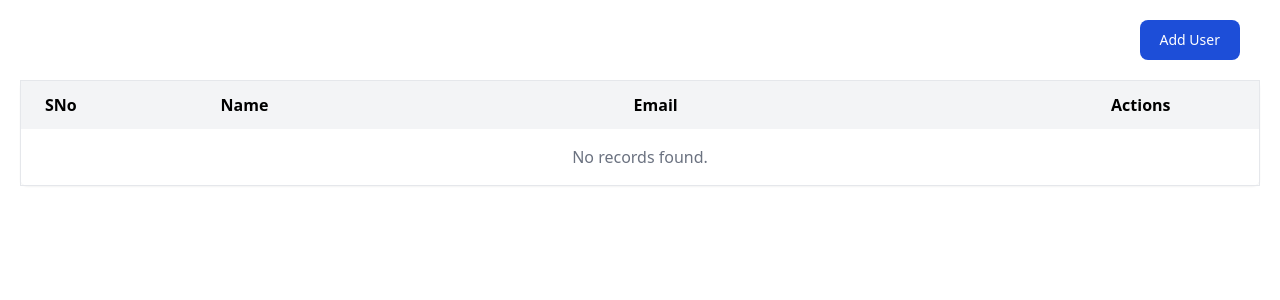
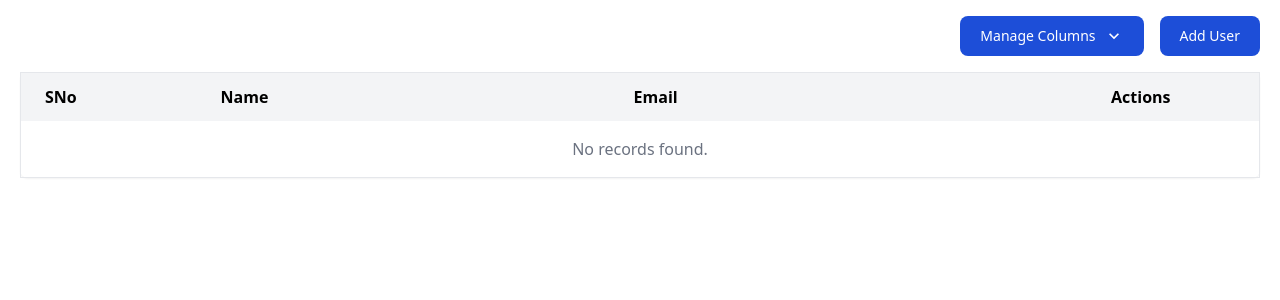
Before and after one commit to AbhishekKatnoria/react-user-crud, a React (Create React App) app: page / in a window 1280 px wide. Shown: the top 300 px of the page. Built offline with nearby package versions, Linux system fonts and the light colour scheme.

Commit message:
Add ColumnDropdown component for managing visible columns

```diff
--- a/src/App.js
+++ b/src/App.js
@@ -1,10 +1,18 @@
 import { useEffect, useState } from "react";
 import AddUser from "./components/AddUser";
 import UserList from "./components/UserList";
+import ColumnDropdown from "./components/ColumnDropdown";
 
 function App() {
   const [users, setUsers] = useState(() => {
     return JSON.parse(localStorage.getItem("users")) || [];
+  });
+
+  const [columns, setColumns] = useState({
+    SNo: true,
+    Name: true,
+    Email: true,
+    Actions: true,
   });
 
   // Sync localStorage automatically
@@ -13,8 +21,11 @@ function App() {
   }, [users]);
 
   return (
-    <div className="mx-5">
-      <AddUser setUsers={setUsers} />
+    <div className="mx-5  mt-4 ">
+      <div className="flex justify-end gap-4">
+        <ColumnDropdown columns={columns} setColumns={setColumns} />
+        <AddUser setUsers={setUsers} />
+      </div>
       <UserList users={users} setUsers={setUsers} />
     </div>
   );
--- a/src/components/AddUser.js
+++ b/src/components/AddUser.js
@@ -24,7 +24,7 @@ export default function AddUser({ setUsers }) {
   };
 
   return (
-    <div className="p-5 text-end">
+    <div>
       <button
         onClick={() => setIsOpen(true)}
         className="px-5 py-2.5 text-white bg-blue-700 hover:bg-blue-800 rounded-lg text-sm font-medium"
@@ -38,7 +38,10 @@ export default function AddUser({ setUsers }) {
             <div className="flex justify-between items-center border-b pb-3">
               <h3 className="text-xl font-semibold text-gray-900">Add User</h3>
               <button
-                onClick={() => { setIsOpen(false); setForm({ name: "", email: "" }); }}
+                onClick={() => {
+                  setIsOpen(false);
+                  setForm({ name: "", email: "" });
+                }}
                 className="text-gray-500 hover:text-gray-700"
               >
                 ✕
--- /dev/null
+++ b/src/components/ColumnDropdown.js
@@ -0,0 +1,47 @@
+import { useState } from "react";
+import { MdKeyboardArrowDown } from "react-icons/md";
+
+export default function ColumnDropdown({ columns, setColumns }) {
+  const [open, setOpen] = useState(false);
+
+  const toggleDropdown = () => setOpen(!open);
+
+  const handleCheckboxChange = (col) => {
+    setColumns((prev) => ({ ...prev, [col]: !prev[col] }));
+  };
+
+  return (
+    <div className="relative inline-block mb-4">
+      <button
+        onClick={toggleDropdown}
+        className="text-white bg-blue-700 hover:bg-blue-800 font-medium rounded-lg text-sm px-5 py-2.5 inline-flex items-center"
+      >
+        Manage Columns
+        <MdKeyboardArrowDown className="w-5 h-5 ms-2" />
+      </button>
+
+      {open && (
+        <div className="absolute z-10 mt-2 w-48 bg-white divide-y divide-gray-100 rounded-lg shadow-sm">
+          <ul className="p-3 space-y-3 text-sm text-gray-700">
+            {Object.keys(columns).map((col) => (
+              <li key={col}>
+                <div className="flex items-center">
+                  <input
+                    type="checkbox"
+                    id={col}
+                    checked={columns[col]}
+                    onChange={() => handleCheckboxChange(col)}
+                    className="w-4 h-4 text-blue-600 border-gray-300 rounded-sm focus:ring-blue-500 focus:ring-2"
+                  />
+                  <label htmlFor={col} className="ms-2 text-sm font-medium">
+                    {col}
+                  </label>
+                </div>
+              </li>
+            ))}
+          </ul>
+        </div>
+      )}
+    </div>
+  );
+}
```
